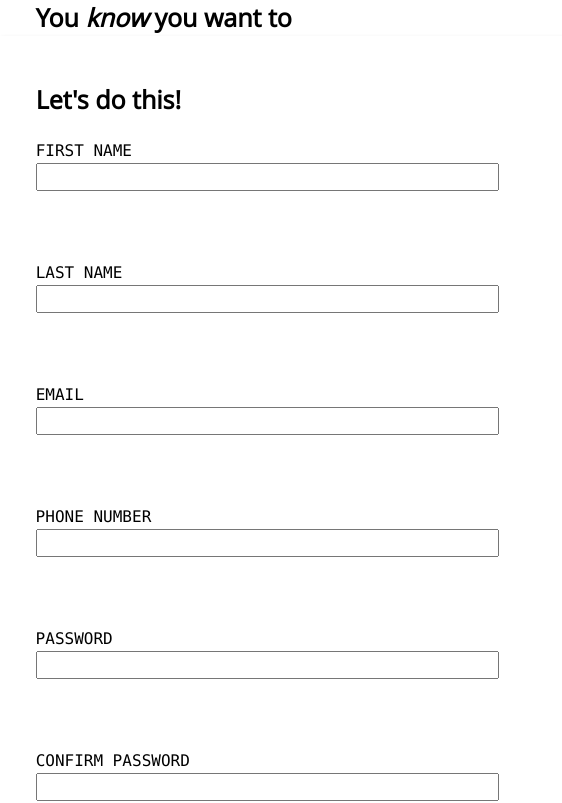
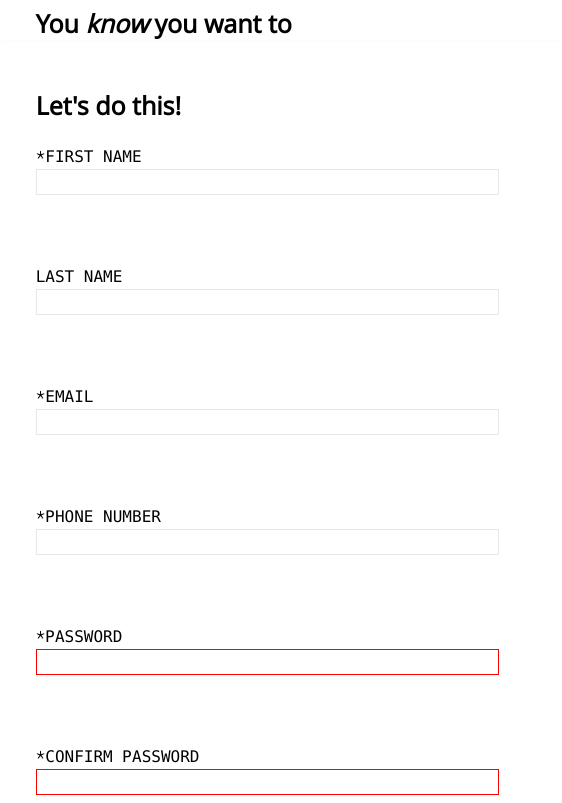
Before and after one commit to CodingTC/sign-up-form, a plain HTML site: page index.html in a window 1280 px wide. Shown: the top 803 px of the page, 431-993 px from the left. Drawn offline with Linux system fonts and the light colour scheme.

Commit message:
Complete form styling

```diff
--- a/index.html
+++ b/index.html
@@ -26,28 +26,28 @@
                 <h3>Let's do this!</h3>
                 <div class="inputsdiv">
                     <div class="field">
-                        <label for="first-name">FIRST NAME</label>
-                        <input type="text" id="first-name" name="userFirstName">
+                        <label for="first-name">*FIRST NAME</label>
+                        <input type="text" id="first-name" name="userFirstName" required maxlength="200ch">
                     </div>
                     <div class="field">
                         <label for="last-name">LAST NAME</label>
-                        <input type="text" id="last-name" name="userLastName">
+                        <input type="text" id="last-name" name="userLastName" maxlength="200ch">
                     </div>
                     <div class="field">
-                        <label for="mail">EMAIL</label>
-                        <input type="email" id="mail" name="userEmail">
+                        <label for="mail">*EMAIL</label>
+                        <input type="email" id="mail" name="userEmail" required>
                     </div>
                     <div class="field">
-                        <label for="ph-number">PHONE NUMBER</label>
-                        <input type="tel" id="ph-number" name="userPhoneNumber">
+                        <label for="ph-number">*PHONE NUMBER</label>
+                        <input type="tel" id="ph-number" name="userPhoneNumber" required>
                     </div>
                     <div class="field">
-                        <label for="password">PASSWORD</label>
-                        <input type="password" id="password" name="userPassword">
+                        <label for="password">*PASSWORD</label>
+                        <input type="password" id="password" name="userPassword" required minlength="6ch" maxlength="20ch">
                     </div>
                     <div class="field">
-                        <label for="conf-password">CONFIRM PASSWORD</label>
-                        <input type="password" id="conf-password">
+                        <label for="conf-password">*CONFIRM PASSWORD</label>
+                        <input type="password" id="conf-password" required minlength="6ch" maxlength="20ch">
                     </div>
                 </div>
             </div>
--- a/styles.css
+++ b/styles.css
@@ -233,3 +233,23 @@ p
     display: flex;
     flex-direction: column;
 }
+
+.field input
+{
+    border: 1px solid #E5E7EB;
+}
+
+.field input[type="password"]:invalid
+{
+    border-color: red;
+}
+
+.field input:focus {
+  border-color: blue;
+  outline: none;
+}
+
+.field input[type="password"]:focus {
+  border-color: blue;
+  outline: none;
+}
```
